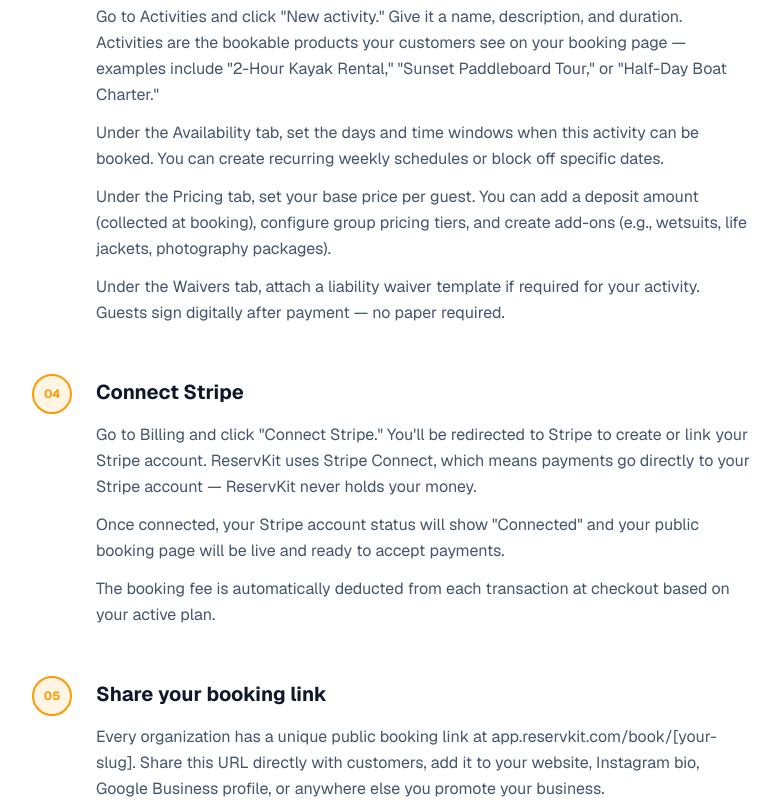
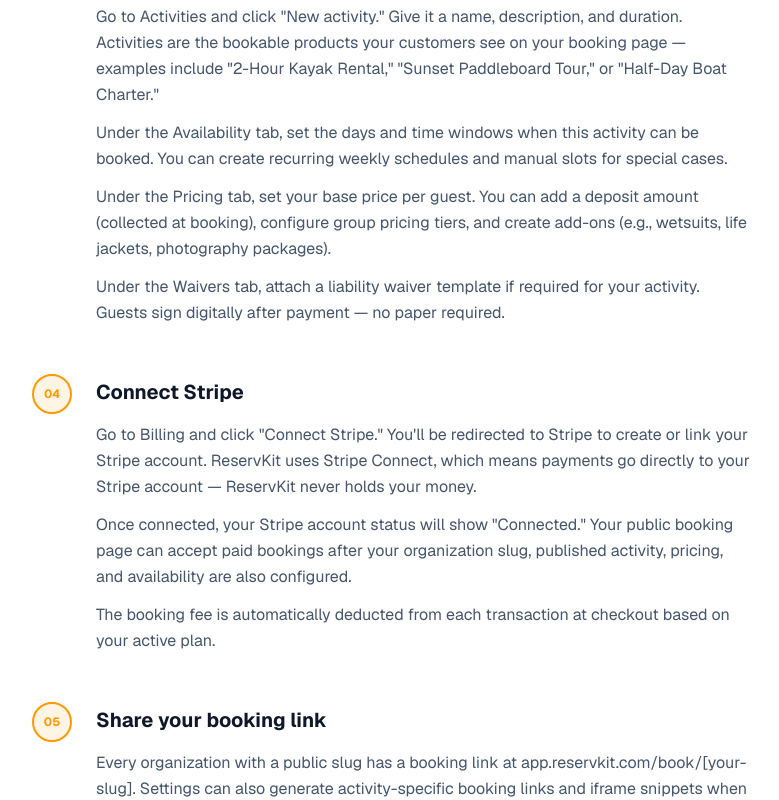
Before and after one commit to Cortana-Ops/reservkit-landing, a Next.js app: page /docs/getting-started in a window 1280 px wide. Shown: the part 1140-1940 px from the top of the page, without its empty margins (248-1027 px from the left). Built offline with nearby package versions, Linux system fonts and the light colour scheme.

Commit message:
Correct setup and pricing marketing copy (#22)

```diff
--- a/app/docs/getting-started/page.tsx
+++ b/app/docs/getting-started/page.tsx
@@ -44,7 +44,7 @@ const steps = [
     title: "Add your first activity",
     content: [
       "Go to Activities and click \"New activity.\" Give it a name, description, and duration. Activities are the bookable products your customers see on your booking page — examples include \"2-Hour Kayak Rental,\" \"Sunset Paddleboard Tour,\" or \"Half-Day Boat Charter.\"",
-      "Under the Availability tab, set the days and time windows when this activity can be booked. You can create recurring weekly schedules or block off specific dates.",
+      "Under the Availability tab, set the days and time windows when this activity can be booked. You can create recurring weekly schedules and manual slots for special cases.",
       "Under the Pricing tab, set your base price per guest. You can add a deposit amount (collected at booking), configure group pricing tiers, and create add-ons (e.g., wetsuits, life jackets, photography packages).",
       "Under the Waivers tab, attach a liability waiver template if required for your activity. Guests sign digitally after payment — no paper required.",
     ],
@@ -54,7 +54,7 @@ const steps = [
     title: "Connect Stripe",
     content: [
       "Go to Billing and click \"Connect Stripe.\" You'll be redirected to Stripe to create or link your Stripe account. ReservKit uses Stripe Connect, which means payments go directly to your Stripe account — ReservKit never holds your money.",
-      "Once connected, your Stripe account status will show \"Connected\" and your public booking page will be live and ready to accept payments.",
+      "Once connected, your Stripe account status will show \"Connected.\" Your public booking page can accept paid bookings after your organization slug, published activity, pricing, and availability are also configured.",
       "The booking fee is automatically deducted from each transaction at checkout based on your active plan.",
     ],
   },
@@ -62,7 +62,7 @@ const steps = [
     number: "05",
     title: "Share your booking link",
     content: [
-      "Every organization has a unique public booking link at app.reservkit.com/book/[your-slug]. Share this URL directly with customers, add it to your website, Instagram bio, Google Business profile, or anywhere else you promote your business.",
+      "Every organization with a public slug has a booking link at app.reservkit.com/book/[your-slug]. Settings can also generate activity-specific booking links and iframe snippets when you want to send customers to one activity instead of the full catalog.",
       "The booking page shows all your published activities, available times, and handles the full checkout flow — guests pick a time, add guests, pay, and receive an automatic email confirmation.",
       "Add your booking link to your website, Instagram bio, Google Business profile, or anywhere else you promote your business.",
     ],
--- a/app/early-access/page.tsx
+++ b/app/early-access/page.tsx
@@ -4,7 +4,7 @@ import { ArrowLeft, CheckCircle2, ClipboardCheck, CreditCard, FileSignature, Lif
 import { EarlyAccessRequestForm } from "../components/EarlyAccessRequestForm";
 
 export const metadata: Metadata = {
-  title: "Request Early Access — ReservKit",
+  title: "Request Early Access",
   description:
     "ReservKit is onboarding a limited number of operators before public launch. Tell us about your business and first booking flow.",
   alternates: { canonical: "https://reservkit.com/early-access" },
--- a/app/lib/marketing.ts
+++ b/app/lib/marketing.ts
@@ -34,7 +34,7 @@ export const pricingTiers = [
     period: "/mo",
     fee: "2% booking fee",
     volume: "Unlimited bookings",
-    description: "For growing teams that need reports, waivers, broadcasts, equipment, and dynamic pricing.",
+    description: "For growing teams that need unlimited bookings, waivers, broadcasts, reports, coupons, deposits, and add-ons.",
     highlight: false,
   },
   {
--- a/app/pricing/page.tsx
+++ b/app/pricing/page.tsx
@@ -6,7 +6,7 @@ import { TrackedLink } from "../components/TrackedLink";
 import { EARLY_ACCESS_URL, PRIMARY_CTA_LABEL } from "../lib/marketing";
 
 export const metadata: Metadata = {
-  title: "Pricing — ReservKit",
+  title: "Pricing",
   description:
     "Straightforward pricing for rental and experience operators — monthly subscription plus a per-booking fee that decreases as you grow. No demo required. Plans from $0 to $299/month.",
   alternates: { canonical: "https://reservkit.com/pricing" },
@@ -15,7 +15,7 @@ export const metadata: Metadata = {
 const faqs = [
   {
     q: "What is included in every plan?",
-    a: "Free and Starter include the core booking page, Stripe Connect payments, customer records, and email confirmations. Growth adds reports, waivers, broadcasts, equipment, and dynamic pricing. Pro adds higher-tier advanced access.",
+    a: "Free and Starter include the core booking page, Stripe Connect payments, customer records, and email confirmations. Starter adds basic team tools. Growth adds unlimited bookings, waivers, broadcasts, reports, coupon codes, deposits, and priced add-ons. Pro adds higher-tier operational support.",
   },
   {
     q: "What does booking fee mean?",
--- a/scripts/check-content.mjs
+++ b/scripts/check-content.mjs
@@ -88,6 +88,12 @@ const forbidden = [
   "payment status, and booking status",
   "Staff can mark guests as checked in directly from this view",
   "Member\", description",
+  "block off specific dates",
+  "public booking page will be live and ready to accept payments",
+  "Growth adds reports, waivers, broadcasts, equipment, and dynamic pricing",
+  "For growing teams that need reports, waivers, broadcasts, equipment, and dynamic pricing",
+  "title: \"Pricing — ReservKit\"",
+  "title: \"Request Early Access — ReservKit\"",
 ];
 
 const allowedByFile = {
```
